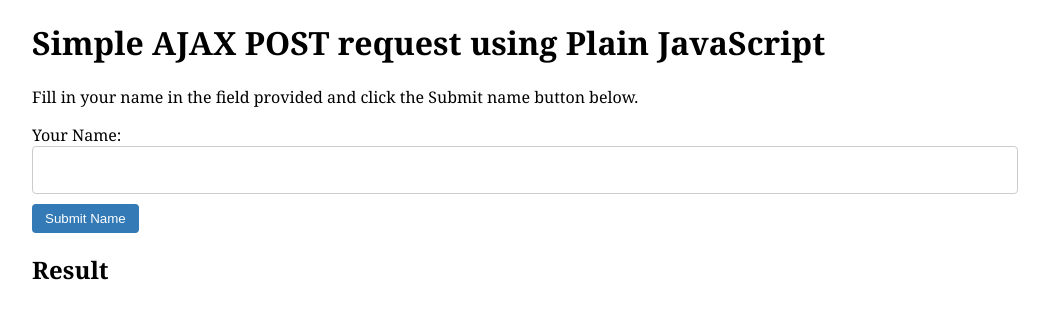
After one commit to RachelleT/info2180-ajax, a PHP site: page /simple-post.php in a window 1280 px wide. The commit adds this page. Shown: the top 319 px of the page, without its empty margins (128-1177 px from the left). Run offline with PHP 8.4, Linux system fonts and the light colour scheme.

Commit message:
a simple example of an AJAX POST request using plain javascript

```diff
--- a/index.php
+++ b/index.php
@@ -13,6 +13,7 @@
       <ol>
         <li><a href="simple-ajax.php">Simple Example using Plain JavaScript</a></li>
         <li><a href="simple-jquery-ajax.php">Simple Example using jQuery</a></li>
+        <li><a href="simple-post.php">Simple AJAX POST request using Plain JavaScript</a></li>
       </ol>
     </div>
   </body>
--- /dev/null
+++ b/simple-post.js
@@ -0,0 +1,37 @@
+// Plain JavaScript AJAX
+window.onload = function() {
+
+  var nameSubmitBtn = document.querySelector('#nameSubmitBtn');
+  var httpRequest;
+
+  nameSubmitBtn.addEventListener('click', function(element) {
+    element.preventDefault();
+
+    httpRequest = new XMLHttpRequest();
+    var name = document.querySelector('#name').value;
+
+    // GET Request
+    var url = "process-name.php";
+    httpRequest.onreadystatechange = processName;
+    httpRequest.open('POST', url);
+    // Notice for the POST request we are setting the Content-Type
+    httpRequest.setRequestHeader('Content-Type', 'application/x-www-form-urlencoded');
+    // Notice for the POST request we are passing in our name parameter as part
+    // of the request. Also ensure you encode any special characters using
+    // encodeURIComponent()
+    httpRequest.send('name=' + encodeURIComponent(name));
+  });
+
+  function processName() {
+    if (httpRequest.readyState === XMLHttpRequest.DONE) {
+      if (httpRequest.status === 200) {
+        var response = httpRequest.responseText;
+        var result = document.querySelector('#result');
+        result.textContent = response;
+      } else {
+        alert('There was a problem with the request.');
+      }
+    }
+  }
+
+};
--- /dev/null
+++ b/simple-post.php
@@ -0,0 +1,25 @@
+<!DOCTYPE html>
+<html>
+  <head>
+    <meta charset="utf-8">
+    <title>AJAX Examples</title>
+    <link rel="stylesheet" href="styles.css" media="screen" />
+    <script src="simple-post.js"></script>
+  </head>
+  <body>
+    <div class="container">
+      <h1>Simple AJAX POST request using Plain JavaScript</h1>
+      <p>Fill in your name in the field provided and click the Submit name button below.</p>
+      <form action="" method="post">
+        <div class="form-field">
+          <label for="name">Your Name:</label>
+          <input type="text" name="name" id="name" />
+        </div>
+        <button type="button" id="nameSubmitBtn" class="btn">Submit Name</button>
+      </form>
+
+      <h2>Result</h2>
+      <div id="result"></div>
+    </div>
+  </body>
+</html>
```
Also changed, not shown: process-name.php (added, +9 -0 lines).
